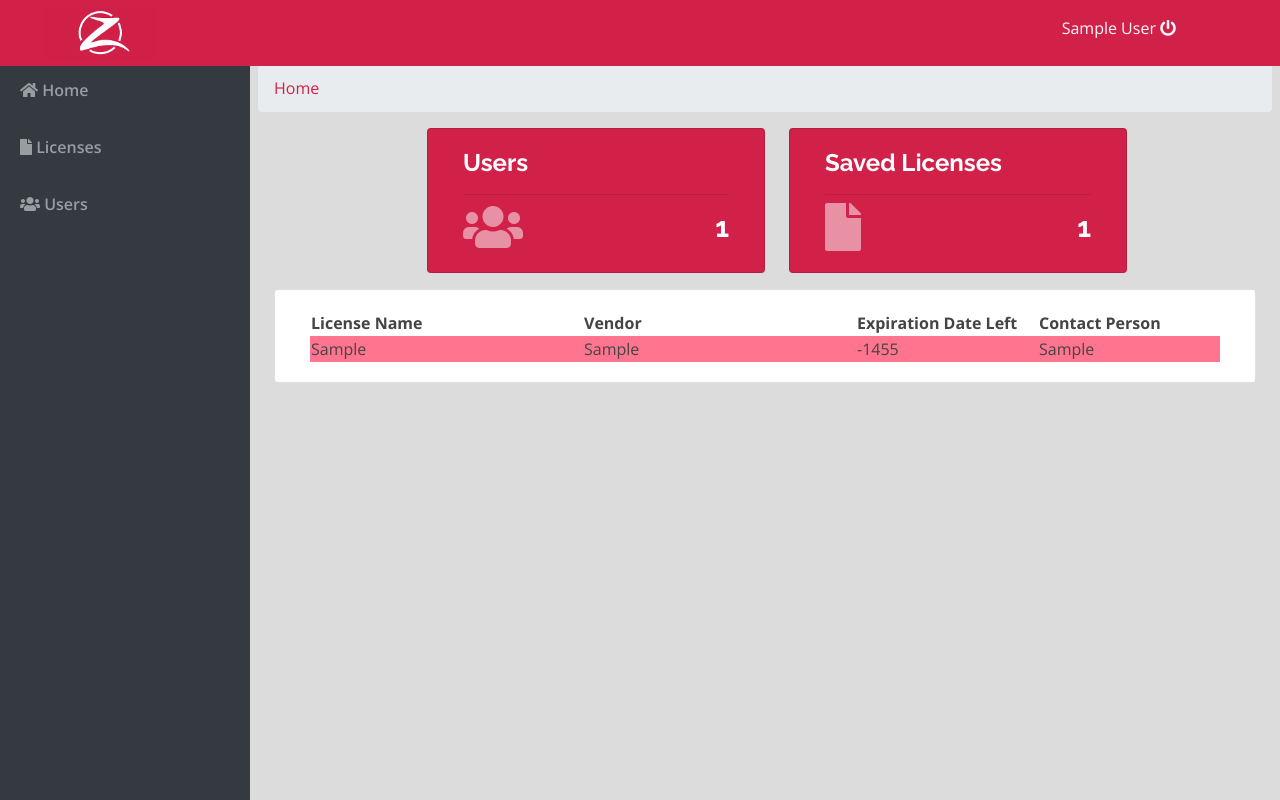
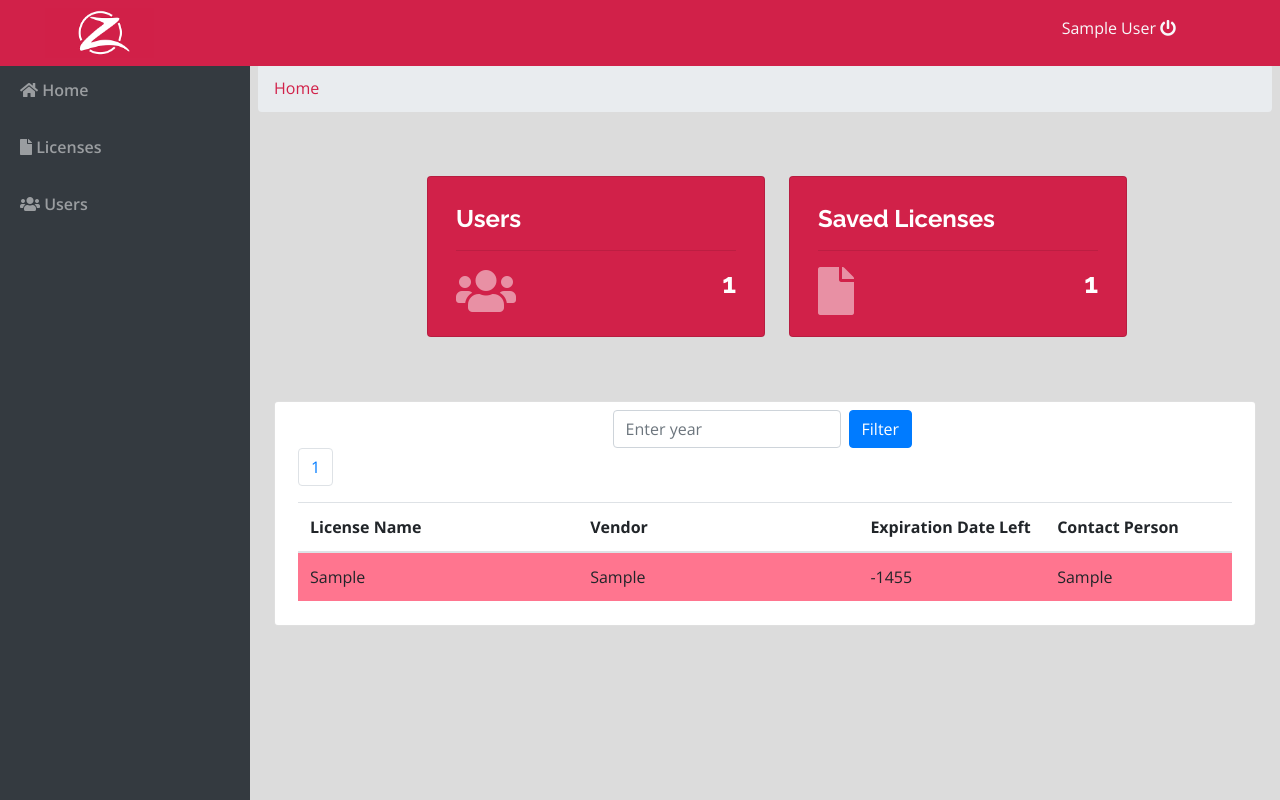
Before and after one commit to BeckiA/ZB_License_MS, a PHP site: page / in a window 1280 px wide. Run offline with PHP 8.4, Linux system fonts and the light colour scheme; the visitor is signed in with stand-in values (Sample User, id 1); tables that the repository leaves empty or names only in its code hold one stand-in row (values such as "Sample post"); some libraries are stand-ins or nearby versions.

Commit message:
Finished the filtering functionality

```diff
--- a/home.php
+++ b/home.php
@@ -50,9 +50,10 @@ a.custom-menu-list span.icon{
 	// $files = $conn->query("SELECT f.*,u.name as uname FROM files f inner join users u on u.id = f.user_id where  f.is_public = 1 order by date(f.date_updated) desc");
 
 	?>
+	<div class="py-5">
 	<div class="row">
 		<div class="col-lg-12">
-			<div class="card col-md-4 offset-2 bg-custom float-left">
+			<div class="card col-md-4 offset-2 bg-custom float-left p-2">
 				<div class="card-body text-white">
 					<h4><b>Users</b></h4>
 					<hr>
@@ -60,7 +61,7 @@ a.custom-menu-list span.icon{
 					<h3 class="text-right"><b><?php echo $conn->query('SELECT * FROM users')->num_rows ?></b></h3>
 				</div>
 			</div>
-			<div class="card col-md-4 offset-2 bg-custom ml-4 float-left">
+			<div class="card col-md-4 offset-2 bg-custom ml-4 float-left p-2">
 				<div class="card-body text-white">
 					<h4><b>Saved Licenses</b></h4>
 					<hr>
@@ -70,25 +71,41 @@ a.custom-menu-list span.icon{
 			</div>
 		</div>
 	</div>
-
+	</div>
 	<div class="row mt-3 ml-3 mr-3">
 			<div class="card col-md-12">
-				<div class="card-body">
-					<table width="100%">
+				<div class="p-2">
+				<div class="container">
+    <div class="row">
+        <div class="d-flex justify-content-end">
+            <!-- Filtering by year -->
+			<div class="col-sm-1">
+            	<form id="filterForm"  class="form-inline">
+                <div class="form-group">
+                    <input type="text" class="form-control mr-2" id="expirationYear" placeholder="Enter year">
+					<button type="submit" class="btn btn-primary">Filter</button>
+                </div>
+
+           	 </form>
+			</div>
+		</div>
+    </div>
+</div>
+
+					<ul class="pagination" id="pagination"></ul>
+					<table width="100%" class="table">
 						<tr>
 							<th width="30%" class="">License Name</th>
 							<th width="30%" class="">Vendor</th>
 							<th width="20%" class="">Expiration Date Left</th>
 							<th width="20%" class="">Contact Person</th>
 						</tr>
-							<tbody>
 
 
 
+						<tbody id="tableBody">
+						<?php
 
-
-						</tbody>
-						<?php
         include 'db_connect.php';
         $licenses = $conn->query("SELECT * FROM license ORDER BY expiration_date ASC");
         $i = 1;
@@ -109,19 +126,76 @@ a.custom-menu-list span.icon{
                 $bgColor = '#80ed99'; // More than a month left
             }
             ?>
-            <tr style="background-color: <?php echo $bgColor; ?>; padding: 15">
+            <tr style="background-color: <?php echo $bgColor; ?>; padding-left: 15;">
                 <td><?php echo $row['license_info'] ?></td>
                 <td><?php echo $row['client_info'] ?></td>
                 <td><?php echo $daysLeft ?></td>
                 <td><?php echo $row['contact_person'] ?></td>
             </tr>
         <?php endwhile; ?>
+		</tbody>
 					</table>
 
-				</div>
+		</div>
 			</div>
 
 		</div>
 	</div>
 
 </div>
+
+<script>
+	$(document).ready(function() {
+    var tableRows = $('#tableBody tr'); // Select all table rows
+    var rowsPerPage = 5; // Number of rows per page
+    var totalRows = tableRows.length; // Total number of rows
+    var totalPages = Math.ceil(totalRows / rowsPerPage); // Calculate total pages
+
+    // Initialize pagination links
+    var pagination = $('#pagination');
+    for (var i = 1; i <= totalPages; i++) {
+        pagination.append('<li class="page-item"><a class="page-link" href="#">' + i + '</a></li>');
+    }
+    showPage(1);
+
+    // Pagination click event
+    pagination.on('click', 'a.page-link', function(e) {
+        e.preventDefault();
+        var pageNum = parseInt($(this).text());
+        showPage(pageNum);
+    });
+
+    // Function to show specific page
+    function showPage(pageNum) {
+        var start = (pageNum - 1) * rowsPerPage;
+        var end = start + rowsPerPage;
+
+        // Hide all rows
+        tableRows.hide();
+
+        // Show rows for the selected page
+        tableRows.slice(start, end).show();
+    }
+});
+
+$(document).ready(function() {
+    $('#filterForm').submit(function(e) {
+        e.preventDefault();
+        var enteredYear = $('#expirationYear').val();
+
+        $.ajax({
+            url: 'filter_by_year.php',
+            method: 'POST',
+            data: { year: enteredYear},
+            success: function(response) {
+                $('#tableBody').empty(); // Clear existing table content
+                $('#tableBody').append(response); // Append filtered data to the table body// Display filtered data in 'filteredData' div
+            },
+            error: function(xhr, status, error) {
+                console.error(error);
+            }
+        });
+    });
+});
+
+</script>
--- a/login.php
+++ b/login.php
@@ -45,7 +45,7 @@ header("location:index.php?page=home");
 		align-items: center;
 	}
 	#login-right .card{
-		margin: auto
+		margin: autol
 	}
 	.logo h1 {
    text-align: center;
```
Also changed, not shown: filter_by_year.php (added, +48 -0 lines), license.php (+37 -2 lines), manage_license.php (+24 -2 lines).
